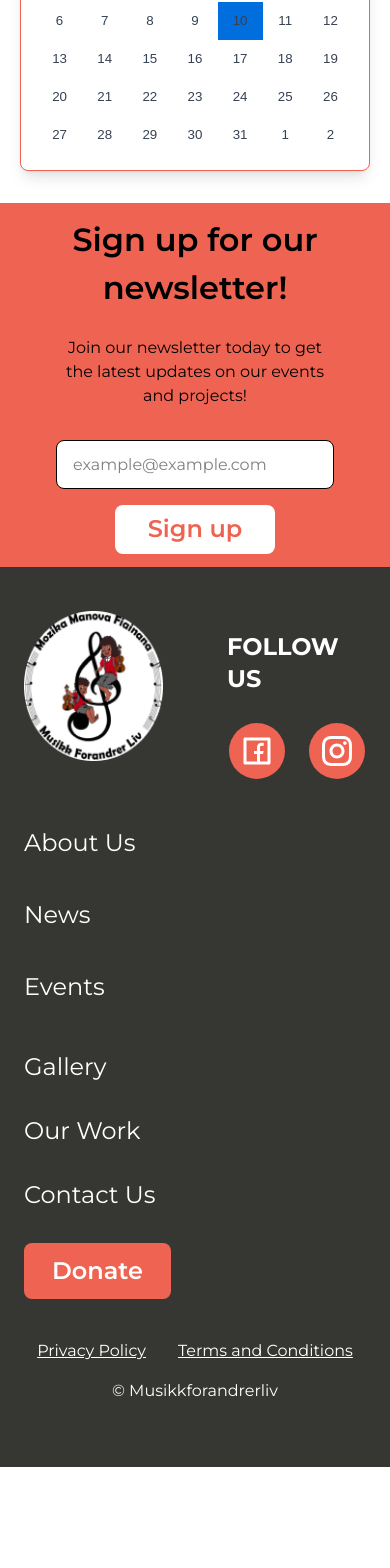
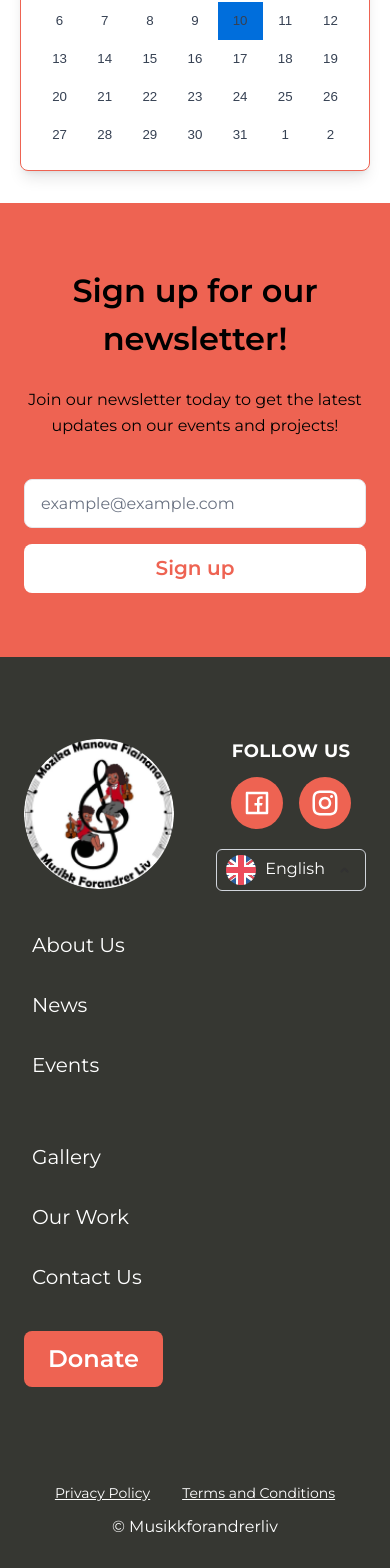
Before and after one commit to NoroffFEU/musikkforandrerliv.no, a React (Vite) app: page / in a window 390 px wide. Shown: the part 7700-9268 px from the top of the page. Before the commit the page ends 9167 px from the top, so only its background shows below. Built offline with nearby package versions, Linux system fonts and the light colour scheme; a web font is replaced by a local one.

Commit message:
Footer: updated layout, added language + mobile follow section updated

```diff
--- a/src/components/Footer.jsx
+++ b/src/components/Footer.jsx
@@ -1,10 +1,9 @@
-import React, { useState } from 'react';
-
+import React, { useState, useEffect } from 'react';
 import { Link, NavLink } from 'react-router-dom';
-
 import { useTranslation } from 'react-i18next';
 import { RiFacebookBoxLine, RiInstagramLine } from 'react-icons/ri';
 
+import SelectLanguageButton from './lang/select-language-button';
 import Button from './Button';
 import Logo from '/assets/placeholder-images/logo.png';
 
@@ -12,151 +11,224 @@ function Footer() {
   const { t } = useTranslation();
 
   const [email, setEmail] = useState('');
+  const [isBelowMd, setIsBelowMd] = useState(
+    typeof window !== 'undefined' ? window.innerWidth < 768 : true
+  );
 
-  const handleEmailChange = (event) => {
-    setEmail(event.target.value);
-  };
-
-  function onEmailSubmit(event) {
-    event.preventDefault();
-    console.log(event.target.value);
+  function onEmailSubmit(e) {
+    e.preventDefault();
   }
 
-  // Helper to check if screen is below 'md'
-  const [isBelowMd, setIsBelowMd] = useState(window.innerWidth < 768);
-
-  React.useEffect(() => {
+  useEffect(() => {
     const handleResize = () => setIsBelowMd(window.innerWidth < 768);
     window.addEventListener('resize', handleResize);
     return () => window.removeEventListener('resize', handleResize);
   }, []);
 
   return (
-    <section className="font-sans">
-      {/* Subscribe section */}
-      <section className="h-[364px] w-full px-4 bg-[var(--color-sunset-red)] flex justify-center items-center">
-        <div className="grid gap-8 py-20 text-center text-black max-w-[480px] m-10 sm:m-0">
-          <div className="flex flex-col justify-center gap-6">
+    <footer className="font-sans">
+      {/* ───────── Newsletter ───────── */}
+      <section className="w-full bg-[var(--color-sunset-red)] px-6 py-16 flex flex-col items-center justify-center text-center text-black">
+        <div className="max-w-[720px] w-full grid gap-6">
           <h3 className="text-[32px] font-semibold">
-              {t('common.newsletter.title')}
+            {t('common.newsletter.title') || 'Subscribe to our newsletter!'}
           </h3>
-            <p className="flex flex-wrap">
-              {t('common.newsletter.description')}
+          <p className="leading-relaxed text-base md:text-lg">
+            {t('common.newsletter.description') ||
+              'Join our newsletter today to stay updated on our events and projects!'}
           </p>
-          </div>
-
           <form
-            className="flex flex-wrap sm:flex-nowrap gap-4 justify-center"
             onSubmit={onEmailSubmit}
+            className="mt-4 flex flex-col sm:flex-row items-stretch justify-center gap-4"
           >
             <input
-              type="text"
+              type="email"
               value={email}
-              onChange={handleEmailChange}
+              onChange={(e) => setEmail(e.target.value)}
               placeholder="example@example.com"
-              className="h-[49px] w-full rounded-lg border bg-white p-4 sm:w-[306px] md:h-[57px]"
-              pattern="^[^\s@]+@[^\s@]+\.[^\s@]+$"
+              className="h-[49px] md:h-[57px] w-full sm:w-[320px] rounded-lg border border-gray-200 bg-white px-4 text-gray-900 placeholder-gray-500 focus:outline-none focus:ring-2 focus:ring-[var(--color-hover-red)]"
+              required
             />
-            <button className="cursor-pointer h-[49px] md:h-[57px] w-40 bg-white text-[var(--color-sunset-red)] rounded-lg font-semibold text-2xl active:bg-[var(--color-hover-red)] hover:bg-[var(--color-hover-red)] hover:text-white focus:bg-[var(--color-hover-red)] focus:text-white focus:border focus:border-white">
-              {t('common.buttons.signUp')}
+            <button
+              type="submit"
+              className="h-[49px] md:h-[57px] w-full sm:w-[160px] rounded-lg bg-white text-[var(--color-sunset-red)] text-xl font-semibold transition-colors hover:bg-[var(--color-hover-red)] hover:text-white focus:ring-2 focus:ring-white"
+            >
+              {t('common.buttons.signUp') || 'Sign Up'}
             </button>
           </form>
         </div>
       </section>
 
-      {/* Links */}
-      <section className="h-[900px] w-full px-6 md:px-4 bg-[var(--color-dark-green)] text-white md:h-[553px] flex flex-col items-center relative pb-12">
-      <div className="w-full max-w-[1200px] mx-auto grid grid-cols-2 sm:grid-rows-1 md:grid-cols-4 gap-x-16 gap-y-12 justify-center items-start justify-items-start md:justify-items-start mt-16 md:mt-35">
+      {/* ───────── Footer Main ───────── */}
+      <section className="w-full bg-[var(--color-dark-green)] text-white flex items-center">
+        <div className="mx-auto w-full max-w-[1200px] px-6 md:px-10 py-20 md:py-28">
+
+          {/* MOBILE-ONLY: Logo + Follow/Language side-by-side */}
+          <div className="md:hidden mb-10 flex items-center justify-between gap-6">
             <img
               src={Logo}
               alt="Musikkforandrerliv Logo"
-    className="w-[150px] h-[150px] lg:h-[220px] lg:w-[220px] col-start-1 row-start-1 self-start mt-[-20px]"
+              className="aspect-square w-[150px] rounded-full object-cover"
             />
-          <div className="text-2xl flex flex-col col-span-2 row-start-2 md:col-span-1 md:col-start-2 md:row-start-1 gap-10 md:gap-8">
-            <Link to="/about" className="hover:text-gray-300 hover:underline">
-              {t('common.footer.aboutUs')}
-            </Link>
-            <Link
-              to="/news#latestNewsSection"
-              className="hover:text-gray-300 hover:underline"
-            >
-              {t('common.footer.news')}
-            </Link>
-            <Link
-              to="/news#eventsSection"
-              className="hover:text-gray-300 hover:underline"
-            >
-              {t('common.footer.events')}
-            </Link>
-          </div>
-          <div className="text-2xl flex flex-col col-span-2 row-start-3 md:col-span-1 md:col-start-3 md:row-start-1 gap-8">
-  <Link to="/#gallerySection">{t('common.footer.gallery')}</Link>
-  <Link to="/work">{t('common.footer.ourWork')}</Link>
-  <Link to="/contact">{t('common.footer.contactUs')}</Link>
-  {isBelowMd && (
-    <NavLink
-      to="/support"
-      className="bg-[var(--color-sunset-red)] hover:bg-[var(--color-hover-red)] py-[12px] px-7 mr-auto font-semibold text-white text-2xl rounded-lg focus:border-2 mt"
-    >
-      {t('common.buttons.donate')}
-    </NavLink>
-  )}
-</div>
+            <div className="flex flex-col items-center gap-3">
+              <p className="uppercase font-bold tracking-wide text-lg">
+                {t('common.footer.followUs') || 'Follow us'}
+              </p>
 
-<div className="col-start-2 row-start-1 md:col-start-4 flex flex-col items-center md:items-center gap-6 md:gap-8">
-  {!isBelowMd && (
-    <NavLink
-      to="/support"
-      className="bg-[var(--color-sunset-red)] hover:bg-[var(--color-hover-red)] py-3 px-8 font-bold uppercase tracking-wide text-white text-2xl rounded-xl focus-visible:outline-none focus-visible:ring-2 focus-visible:ring-white md:mb-4"
-    >
-      {t('common.buttons.donate')}
-    </NavLink>
-  )}
-
-
-            <p className="uppercase text-2xl font-bold">
-              {t('common.footer.followUs')}
-            </p>
-            <div className="w-fit flex gap-6 justify-center items-center mt-1">
-              {/* Add correct 'href' when the time comes*/}
+              <div className="flex items-center gap-4">
                 <Button
                   href="#"
                   isExternalLink
-                aria-label="Visit our Facebook page"
+                  aria-label="Facebook"
                   size="normal"
                   variant="primary"
-                className="flex items-center justify-center !rounded-full !p-1 w-14 h-14 !text-4xl"
+                  className="flex h-[52px] w-[52px] items-center justify-center !rounded-full !p-1 !text-3xl"
                 >
                   <RiFacebookBoxLine />
                 </Button>
-
-              {/* Add correct 'href' when the time comes*/}
                 <Button
                   href="#"
                   isExternalLink
-                aria-label="Visit our Instagram page"
+                  aria-label="Instagram"
                   size="normal"
                   variant="primary"
-                className="flex items-center justify-center !rounded-full !p-1 w-14 h-14 !text-4xl"
+                  className="flex h-[52px] w-[52px] items-center justify-center !rounded-full !p-1 !text-3xl"
                 >
                   <RiInstagramLine />
                 </Button>
               </div>
+
+              {/* Language — mobile only */}
+              <div className="md:hidden mt-2">
+              <SelectLanguageButton className="!outline-none !border-none !shadow-none focus:!outline-none focus:!ring-0" />
               </div>
             </div>
-        <div className="w-full flex flex-col items-center gap-4 mt-10">
-  <div className="flex flex-row items-center justify-center gap-8">
+          </div>
+
+          {/* GRID (desktop layout) */}
+          <div className="grid grid-cols-1 md:grid-cols-12 gap-y-16 md:gap-x-12 items-center">
+            {/* Logo — desktop only */}
+            <div className="hidden md:flex md:col-span-3 justify-start">
+              <img
+                src={Logo}
+                alt="Musikkforandrerliv Logo"
+                className="aspect-square w-[190px] rounded-full object-cover"
+              />
+            </div>
+
+            {/* Links center */}
+            <nav className="md:col-span-6 flex justify-center md:justify-center w-full">
+              <div className="grid grid-cols-1 sm:grid-cols-2 gap-y-10 sm:gap-x-32 text-left w-full">
+                <ul className="flex flex-col gap-8 text-xl sm:text-2xl ml-2 md:ml-0">
+                  <li>
+                    <Link to="/about" className="hover:underline hover:text-gray-300">
+                      {t('common.footer.aboutUs') || 'About Us'}
+                    </Link>
+                  </li>
+                  <li>
+                    <Link
+                      to="/news#latestNewsSection"
+                      className="hover:underline hover:text-gray-300"
+                    >
+                      {t('common.footer.news') || 'News'}
+                    </Link>
+                  </li>
+                  <li className="mb-6 sm:mb-0">
+                    <Link
+                      to="/news#eventsSection"
+                      className="hover:underline hover:text-gray-300"
+                    >
+                      {t('common.footer.events') || 'Events'}
+                    </Link>
+                  </li>
+                </ul>
+
+                <ul className="flex flex-col gap-8 text-xl sm:text-2xl ml-2 md:ml-0">
+                  <li>
+                    <Link to="/#gallerySection" className="hover:underline hover:text-gray-300">
+                      {t('common.footer.gallery') || 'Gallery'}
+                    </Link>
+                  </li>
+                  <li>
+                    <Link to="/work" className="hover:underline hover:text-gray-300">
+                      {t('common.footer.ourWork') || 'Our work'}
+                    </Link>
+                  </li>
+                  <li>
+                    <Link to="/contact" className="hover:underline hover:text-gray-300">
+                      {t('common.footer.contactUs') || 'Contact Us'}
+                    </Link>
+                  </li>
+                </ul>
+              </div>
+            </nav>
+
+            {/* Donate + Follow — desktop only (no Language here) */}
+            <div className="hidden md:flex md:col-span-3 md:justify-self-end flex-col items-center gap-8">
+              <NavLink
+                to="/support"
+                className="w-[240px] text-center bg-[var(--color-sunset-red)] hover:bg-[var(--color-hover-red)] py-3 font-bold uppercase tracking-wide text-white text-2xl rounded-xl focus-visible:outline-none focus-visible:ring-2 focus-visible:ring-white"
+              >
+                {t('common.buttons.donate') || 'Donate'}
+              </NavLink>
+
+              <div className="flex flex-col items-center gap-4">
+                <p className="uppercase text-2xl font-bold tracking-wide">
+                  {t('common.footer.followUs') || 'Follow us'}
+                </p>
+                <div className="flex items-center gap-6">
+                  <Button
+                    href="#"
+                    isExternalLink
+                    aria-label="Facebook"
+                    size="normal"
+                    variant="primary"
+                    className="flex h-14 w-14 items-center justify-center !rounded-full !p-1 !text-3xl"
+                  >
+                    <RiFacebookBoxLine />
+                  </Button>
+                  <Button
+                    href="#"
+                    isExternalLink
+                    aria-label="Instagram"
+                    size="normal"
+                    variant="primary"
+                    className="flex h-14 w-14 items-center justify-center !rounded-full !p-1 !text-3xl"
+                  >
+                    <RiInstagramLine />
+                  </Button>
+                </div >
+              </div>
+            </div>
+          </div>
+
+          {/* Donate (mobile only) */}
+          <div className="md:hidden mt-10">
+            <NavLink
+              to="/support"
+              className="inline-block rounded-lg bg-[var(--color-sunset-red)] px-6 py-3 text-2xl font-semibold text-white hover:bg-[var(--color-hover-red)] focus-visible:outline-none focus-visible:ring-2 focus-visible:ring-white"
+            >
+              {t('common.buttons.donate') || 'Donate'}
+            </NavLink>
+          </div>
+        </div>
+      </section>
+
+      {/* Copyright */}
+      <section className="w-full bg-[var(--color-dark-green)] text-white">
+        <div className="mx-auto max-w-[1200px] px-6 md:px-10 pt-4 pb-8 flex flex-col items-center gap-3">
+          <div className="flex flex-wrap justify-center gap-x-8 gap-y-2 whitespace-nowrap text-sm md:text-base">
             <Link to="#" className="underline hover:text-gray-300">
-      {t('common.footer.privacyPolicy')}
+              {t('common.footer.privacyPolicy') || 'Privacy Policy'}
             </Link>
             <Link to="#" className="underline hover:text-gray-300">
-      {t('common.footer.termsAndConditions')}
+              {t('common.footer.termsAndConditions') || 'Terms and Conditions'}
             </Link>
           </div>
           <p className="text-center">© Musikkforandrerliv</p>
         </div>
       </section>
-    </section>
+    </footer>
   );
 }
 
```
Lines whose indentation alone changed are shown as unchanged.
